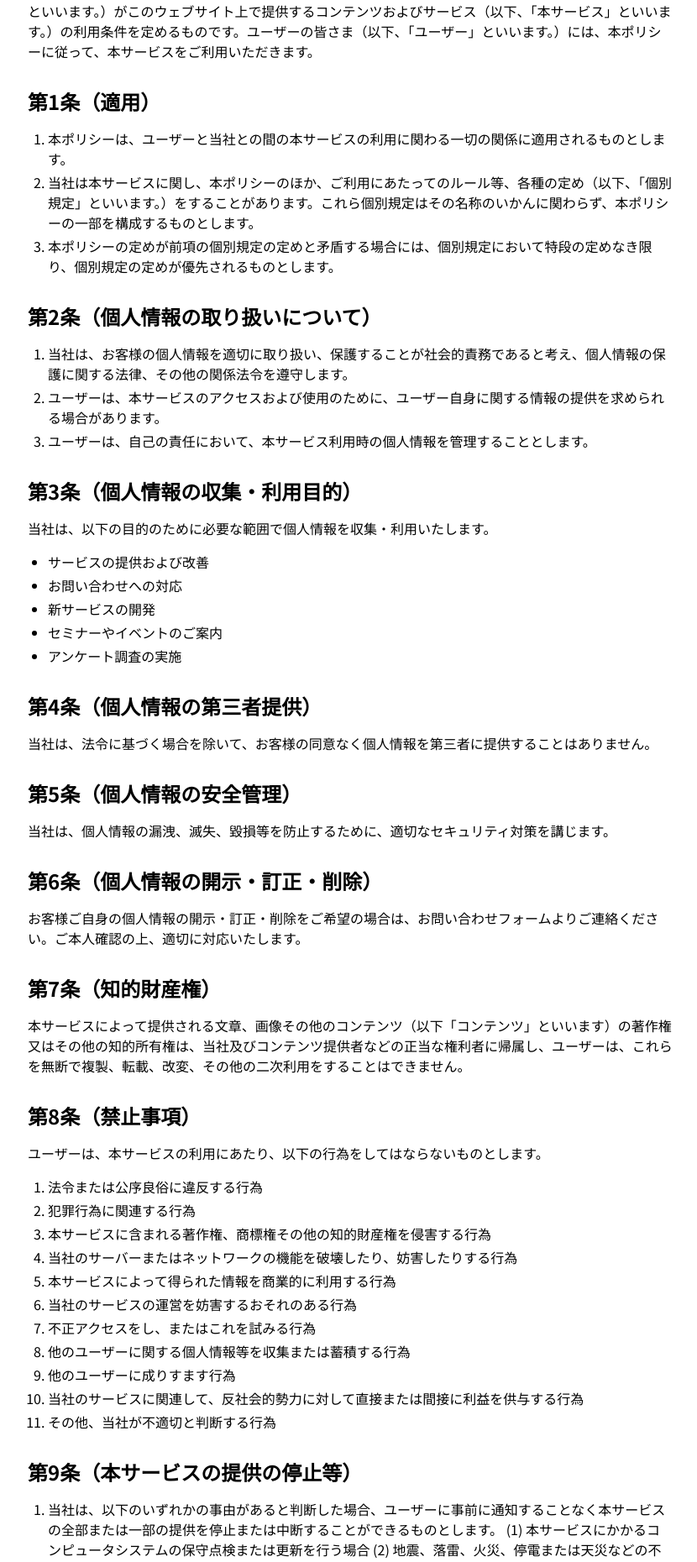
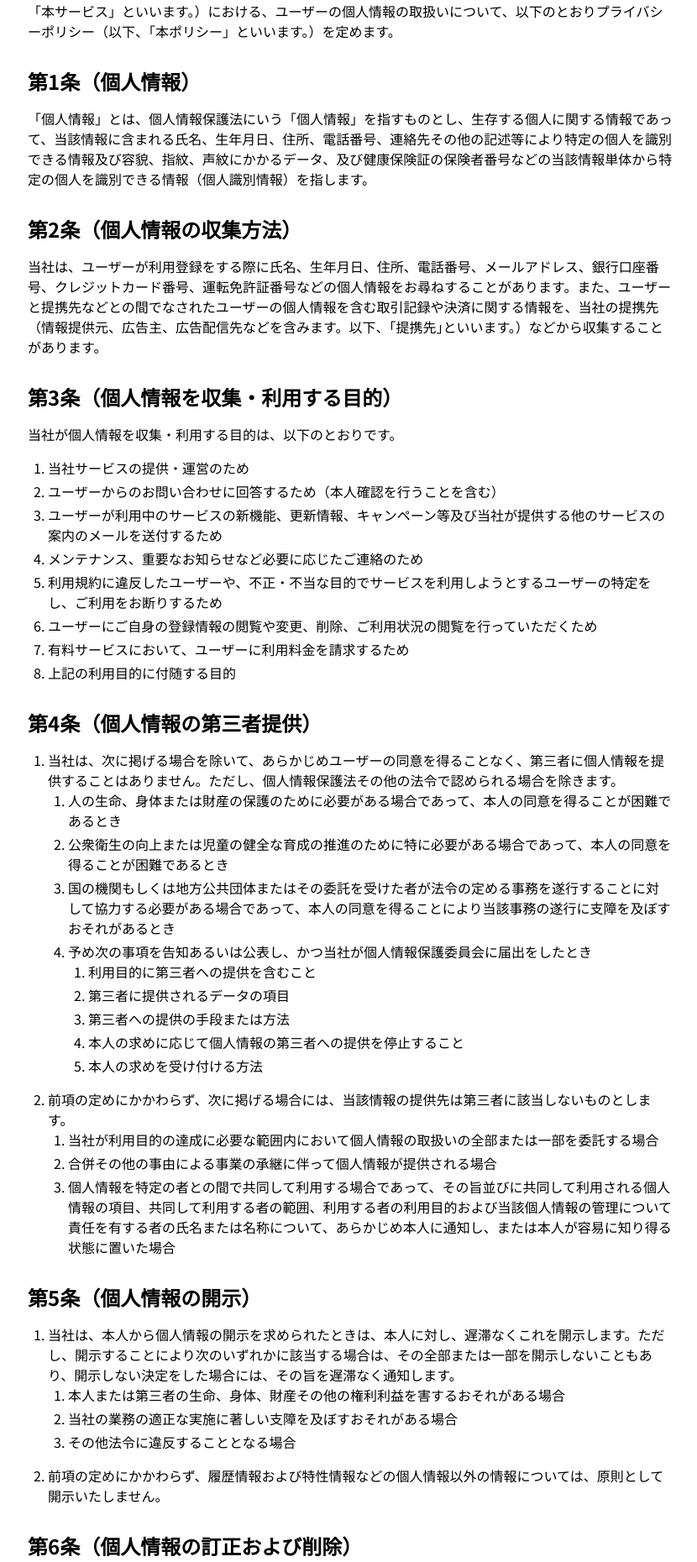
Before and after one commit to shimayuz/composition, a Next.js app: page /privacy-policy in a window 1280 px wide. Shown: the part 362-2222 px from the top of the page at 84% size, without its empty margins (223-1053 px from the left). Built offline with nearby package versions, Linux system fonts and the light colour scheme.

Commit message:
プライバシーポリシーページをEdge Runtimeと互換性のある方法に修正

```diff
--- a/src/app/privacy-policy/page.tsx
+++ b/src/app/privacy-policy/page.tsx
@@ -2,19 +2,87 @@
 import { SectionHeader } from '../../components/ui/SectionHeader';
 import ReactMarkdown from 'react-markdown';
 import remarkGfm from 'remark-gfm';
-import fs from 'fs';
-import path from 'path';
 
-// マークダウンファイルを読み込む関数
-async function getMarkdownContent() {
-  const filePath = path.join(process.cwd(), 'src/app/privacy-policy/policy.md');
-  const fileContent = fs.readFileSync(filePath, 'utf8');
-  return fileContent;
-}
+// マークダウンコンテンツを直接埋め込む（Edge Runtimeと互換性のある方法）
+const markdownContent = `# プライバシーポリシー
 
-export default async function PrivacyPolicyPage() {
-  // マークダウンコンテンツを取得
-  const markdownContent = await getMarkdownContent();
+合同会社コンポジション（以下、「当社」といいます。）は、本ウェブサイト上で提供するサービス（以下、「本サービス」といいます。）における、ユーザーの個人情報の取扱いについて、以下のとおりプライバシーポリシー（以下、「本ポリシー」といいます。）を定めます。
+
+## 第1条（個人情報）
+
+「個人情報」とは、個人情報保護法にいう「個人情報」を指すものとし、生存する個人に関する情報であって、当該情報に含まれる氏名、生年月日、住所、電話番号、連絡先その他の記述等により特定の個人を識別できる情報及び容貌、指紋、声紋にかかるデータ、及び健康保険証の保険者番号などの当該情報単体から特定の個人を識別できる情報（個人識別情報）を指します。
+
+## 第2条（個人情報の収集方法）
+
+当社は、ユーザーが利用登録をする際に氏名、生年月日、住所、電話番号、メールアドレス、銀行口座番号、クレジットカード番号、運転免許証番号などの個人情報をお尋ねすることがあります。また、ユーザーと提携先などとの間でなされたユーザーの個人情報を含む取引記録や決済に関する情報を、当社の提携先（情報提供元、広告主、広告配信先などを含みます。以下、｢提携先｣といいます。）などから収集することがあります。
+
+## 第3条（個人情報を収集・利用する目的）
+
+当社が個人情報を収集・利用する目的は、以下のとおりです。
+
+1. 当社サービスの提供・運営のため
+2. ユーザーからのお問い合わせに回答するため（本人確認を行うことを含む）
+3. ユーザーが利用中のサービスの新機能、更新情報、キャンペーン等及び当社が提供する他のサービスの案内のメールを送付するため
+4. メンテナンス、重要なお知らせなど必要に応じたご連絡のため
+5. 利用規約に違反したユーザーや、不正・不当な目的でサービスを利用しようとするユーザーの特定をし、ご利用をお断りするため
+6. ユーザーにご自身の登録情報の閲覧や変更、削除、ご利用状況の閲覧を行っていただくため
+7. 有料サービスにおいて、ユーザーに利用料金を請求するため
+8. 上記の利用目的に付随する目的
+
+## 第4条（個人情報の第三者提供）
+
+1. 当社は、次に掲げる場合を除いて、あらかじめユーザーの同意を得ることなく、第三者に個人情報を提供することはありません。ただし、個人情報保護法その他の法令で認められる場合を除きます。
+   1. 人の生命、身体または財産の保護のために必要がある場合であって、本人の同意を得ることが困難であるとき
+   2. 公衆衛生の向上または児童の健全な育成の推進のために特に必要がある場合であって、本人の同意を得ることが困難であるとき
+   3. 国の機関もしくは地方公共団体またはその委託を受けた者が法令の定める事務を遂行することに対して協力する必要がある場合であって、本人の同意を得ることにより当該事務の遂行に支障を及ぼすおそれがあるとき
+   4. 予め次の事項を告知あるいは公表し、かつ当社が個人情報保護委員会に届出をしたとき
+      1. 利用目的に第三者への提供を含むこと
+      2. 第三者に提供されるデータの項目
+      3. 第三者への提供の手段または方法
+      4. 本人の求めに応じて個人情報の第三者への提供を停止すること
+      5. 本人の求めを受け付ける方法
+2. 前項の定めにかかわらず、次に掲げる場合には、当該情報の提供先は第三者に該当しないものとします。
+   1. 当社が利用目的の達成に必要な範囲内において個人情報の取扱いの全部または一部を委託する場合
+   2. 合併その他の事由による事業の承継に伴って個人情報が提供される場合
+   3. 個人情報を特定の者との間で共同して利用する場合であって、その旨並びに共同して利用される個人情報の項目、共同して利用する者の範囲、利用する者の利用目的および当該個人情報の管理について責任を有する者の氏名または名称について、あらかじめ本人に通知し、または本人が容易に知り得る状態に置いた場合
+
+## 第5条（個人情報の開示）
+
+1. 当社は、本人から個人情報の開示を求められたときは、本人に対し、遅滞なくこれを開示します。ただし、開示することにより次のいずれかに該当する場合は、その全部または一部を開示しないこともあり、開示しない決定をした場合には、その旨を遅滞なく通知します。
+   1. 本人または第三者の生命、身体、財産その他の権利利益を害するおそれがある場合
+   2. 当社の業務の適正な実施に著しい支障を及ぼすおそれがある場合
+   3. その他法令に違反することとなる場合
+2. 前項の定めにかかわらず、履歴情報および特性情報などの個人情報以外の情報については、原則として開示いたしません。
+
+## 第6条（個人情報の訂正および削除）
+
+1. ユーザーは、当社の保有する自己の個人情報が誤った情報である場合には、当社が定める手続きにより、当社に対して個人情報の訂正、追加または削除（以下、「訂正等」といいます。）を請求することができます。
+2. 当社は、ユーザーから前項の請求を受けてその請求に応じる必要があると判断した場合には、遅滞なく、当該個人情報の訂正等を行うものとします。
+3. 当社は、前項の規定に基づき訂正等を行った場合、または訂正等を行わない旨の決定をしたときは遅滞なく、これをユーザーに通知します。
+
+## 第7条（個人情報の利用停止等）
+
+1. 当社は、本人から、個人情報が、利用目的の範囲を超えて取り扱われているという理由、または不正の手段により取得されたものであるという理由により、その利用の停止または消去（以下、「利用停止等」といいます。）を求められた場合には、遅滞なく必要な調査を行います。
+2. 前項の調査結果に基づき、その請求に応じる必要があると判断した場合には、遅滞なく、当該個人情報の利用停止等を行います。
+3. 当社は、前項の規定に基づき利用停止等を行った場合、または利用停止等を行わない旨の決定をしたときは、遅滞なく、これをユーザーに通知します。
+4. 前2項にかかわらず、利用停止等に多額の費用を有する場合その他利用停止等を行うことが困難な場合であって、ユーザーの権利利益を保護するために必要なこれに代わるべき措置をとれる場合は、この代替策を講じるものとします。
+
+## 第8条（プライバシーポリシーの変更）
+
+1. 本ポリシーの内容は、法令その他本ポリシーに別段の定めのある事項を除いて、ユーザーに通知することなく、変更することができるものとします。
+2. 当社が別途定める場合を除いて、変更後のプライバシーポリシーは、本ウェブサイトに掲載したときから効力を生じるものとします。
+
+## 第9条（お問い合わせ窓口）
+
+本ポリシーに関するお問い合わせは、下記の窓口までお願いいたします。
+
+住所：〒155-0032 東京都世田谷区代沢5-19-12 2F
+社名：合同会社コンポジション
+担当部署：お客様サポート
+電話番号：090-1695-6422
+Eメールアドレス：info@composition2940.com`;
+
+export default function PrivacyPolicyPage() {
 
   return (
     <Section id="privacy-policy" background="white">
```
